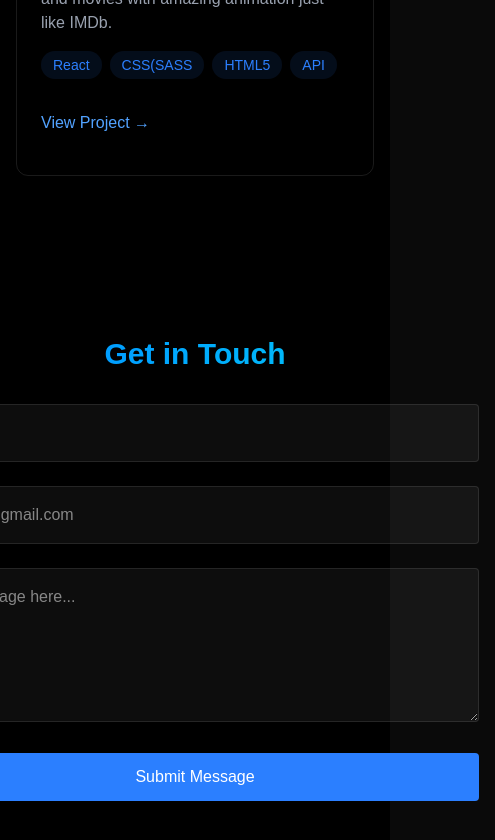
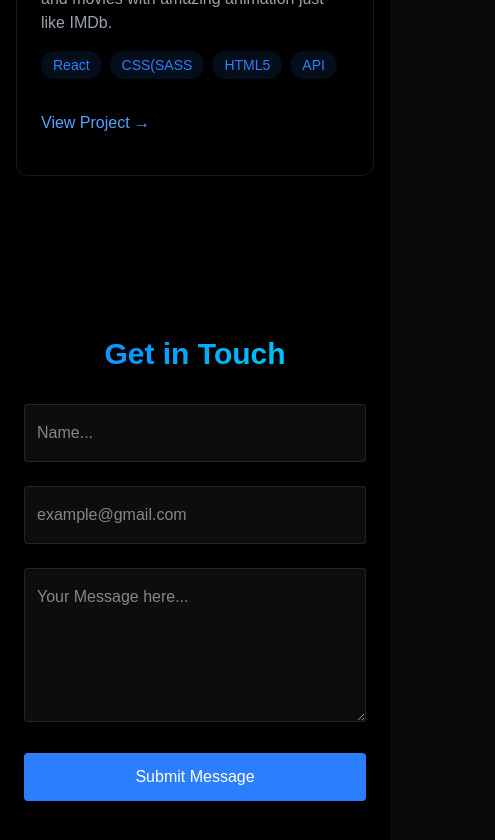
Before and after one commit to mobasshirCode/portfolio, a React (Vite) app: page / in a window 390 px wide. Shown: the part 3454-4294 px from the top of the page, 495 px wide, since content can reach past the window. Built offline with nearby package versions, Linux system fonts and the light colour scheme.

Commit message:
contacts page responsiveness fixed

```diff
--- a/src/components/sections/Contact.jsx
+++ b/src/components/sections/Contact.jsx
@@ -10,11 +10,16 @@ const Contact = () => {
     message: "",
   });
 
+
+const PUBLIC_KEY = "sLnuXolpeVKjGDKdv";
+const SERVICE_ID = "service_4mdf5nv";
+const TEMPLATE_ID = "template_y2itwqa";
+
   const handleSubmit = (e) => {
     e.preventDefault();
 
     emailjs
-      .sendForm(import.meta.env.VITE_SERVICE_ID, import.meta.env.VITE_TEMPLATE_ID, e.target, import.meta.env.VITE_PUBLIC_KEY)
+      .sendForm(SERVICE_ID, TEMPLATE_ID, e.target, PUBLIC_KEY)
       .then((result) => {
         alert("Message Sent!");
         setFormData({name:"",
@@ -30,11 +35,11 @@ const Contact = () => {
       className="min-h-screen flex justify-center items.center py-20"
     >
       <RevealOnScroll>
-        <div className="px-4 w-150">
+        <div className="px-6 min-w-screen md:min-w-155">
           <h2 className="text-3xl font-bold mb-8 bg-gradient-to-r from-blue-500 to to-cyan-400 bg-clip-text text-transparent text-center">
             Get in Touch
           </h2>
-          <form className="space-y-6" onSubmit={handleSubmit}>
+          <form className="space-y-6 " onSubmit={handleSubmit}>
             <div className="relative">
               <input
                 type="text"
```
